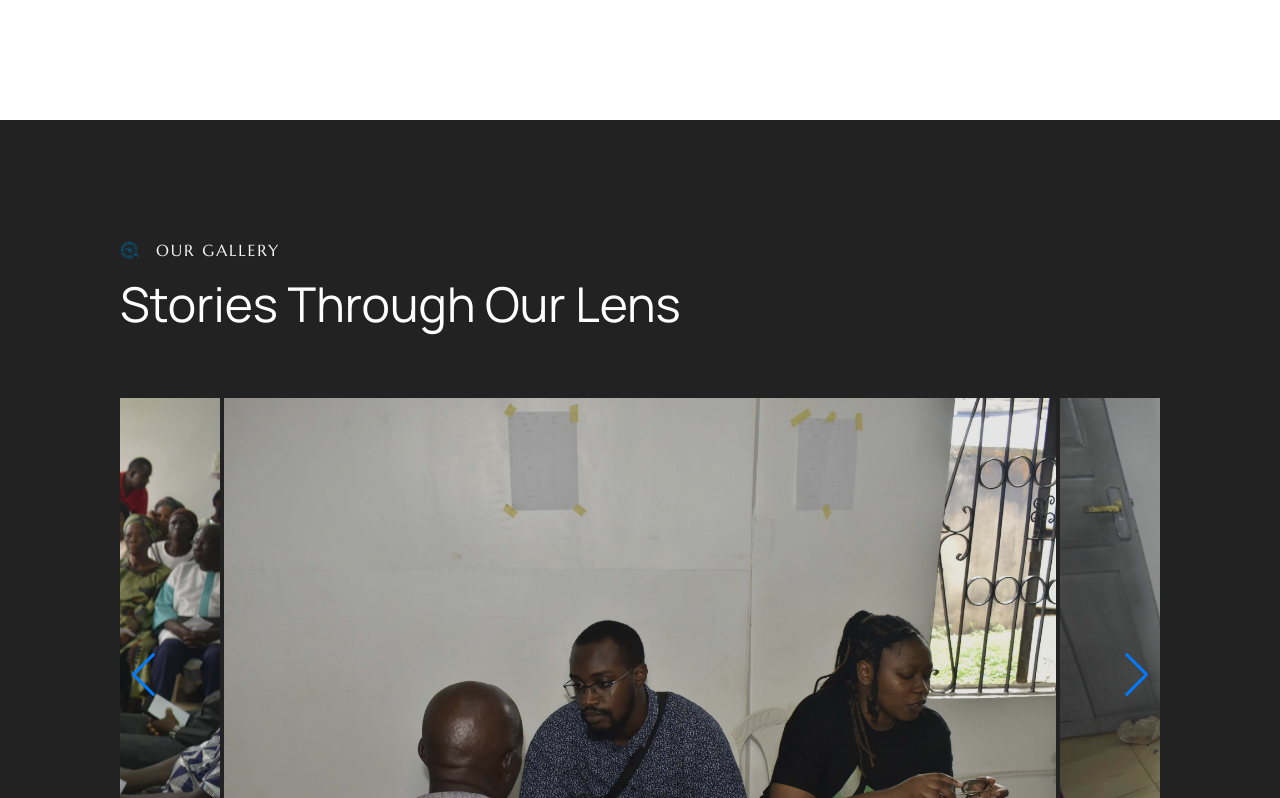
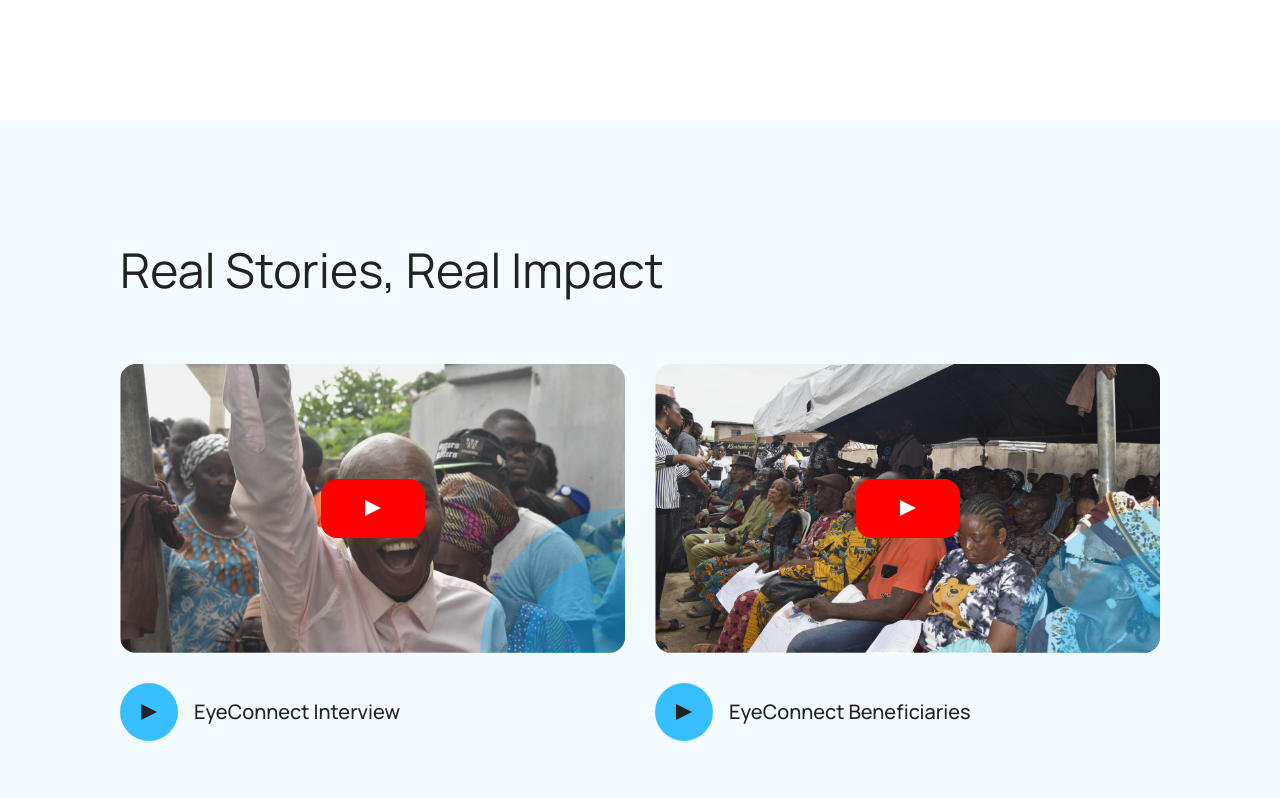
Before and after one commit to codegiyu/eye-connect, a Next.js app: page / in a window 1280 px wide. Shown: the part 3282-4080 px from the top of the page. Built offline with nearby package versions, Linux system fonts and the light colour scheme.

Commit message:
feat: stories section added

```diff
--- a/app/globals.css
+++ b/app/globals.css
@@ -84,6 +84,7 @@
   --breakpoint-xl: 1280px;
   --breakpoint-1440: 1440px;
   --breakpoint-2xl: 1536px;
+
   --color-primary: #0AB1FF;
   --color-primary-dark: #00628F;
   --color-primary-light: #47C5FF;
@@ -95,6 +96,8 @@
   --color-gray-text: #707070;
   --color-gray-border: #E2E2E2;
   --color-variant-bg: #D6F2FF;
+  --color-youtube-red: #FF0000;
+
   --font-manrope: 'Manrope', sans-serif;
   --font-marcel: 'Marcellus', serif;
 }
@@ -192,6 +195,16 @@
     background: linear-gradient(90deg, rgba(0,0,0,0.05), rgba(0,0,0,0.05)), url('../public/images/clinton.jpg');
     background-size: cover;
     background-position: top center;
+  }
+  .bg-interview {
+    background: linear-gradient(90deg, rgba(0,0,0,0.05), rgba(0,0,0,0.05)), url('../public/images/interview.jpg');
+    background-size: cover;
+    background-position: center center;
+  }
+  .bg-beneficiaries {
+    background: linear-gradient(90deg, rgba(0,0,0,0.05), rgba(0,0,0,0.05)), url('../public/images/beneficiaries.jpg');
+    background-size: cover;
+    background-position: bottom center;
   }
 
   /* Gallery Images */
--- a/app/layout.tsx
+++ b/app/layout.tsx
@@ -7,6 +7,7 @@ export const metadata: Metadata = {
     'Bringing accessible, affordable, and sustainable eye care to underserved communities\
     through AI-powered telemedicine, community-led outreach, and recycled eyewear\
     solutions.',
+  keywords: ['eye', 'eyeconnect', 'eye-connect', 'eye connect', 'telemedicine', 'eye care'],
   robots: 'index, follow, max-image-preview:large',
   authors: [
     {
--- a/app/page.tsx
+++ b/app/page.tsx
@@ -3,6 +3,7 @@ import { AboutUs } from '@/components/sections/home/AboutUs';
 import { OurCofounders } from '@/components/sections/home/Cofounders';
 import { Gallery } from '@/components/sections/home/Gallery';
 import { OurServices } from '@/components/sections/home/Services';
+import { Stories } from '@/components/sections/home/Stories';
 
 export default function Home() {
   return (
@@ -10,6 +11,7 @@ export default function Home() {
       <AboutUs />
       <OurServices />
       <OurCofounders />
+      <Stories />
       <Gallery />
     </MainLayout>
   );
--- a/components/atoms/ZenButton.tsx
+++ b/components/atoms/ZenButton.tsx
@@ -124,7 +124,12 @@ const ZenButton = forwardRef<HTMLButtonElement, ZenButtonProps>(
     return (
       <>
         {href && !disabled ? (
-          <Link href={href} onClick={() => props.onClick?.()} className={fullWrapClassName}>
+          <Link
+            href={href}
+            target="_blank"
+            rel="noreferrer noopener"
+            onClick={() => props.onClick?.()}
+            className={fullWrapClassName}>
             {mainEl}
           </Link>
         ) : (
--- a/components/general/ColouredRings.tsx
+++ b/components/general/ColouredRings.tsx
@@ -7,8 +7,8 @@ export const ColouredRings = ({ side = 'left' }: ColouredRingsProps) => {
     <div
       className={`h-full aspect-square absolute bottom-0 translate-y-1/2
       ${side === 'left' ? 'left-0 -translate-x-1/2' : 'right-0 translate-x-1/2'}`}>
-      <div className="w-full h-full rounded-full bg-primary/30 hover:bg-primary/50 grid place-items-center transition-all duration-1000 ease-in-out">
-        <div className="w-7/10 aspect-square rounded-full bg-primary/30 hover:bg-primary/65 transition-all duration-1000 ease-in-out" />
+      <div className="w-full h-full rounded-full bg-primary/30 group-hover:bg-primary/50 grid place-items-center transition-all duration-1000 ease-in-out">
+        <div className="w-7/10 aspect-square rounded-full bg-primary/30 group-hover:bg-primary/65 transition-all duration-1000 ease-in-out" />
       </div>
     </div>
   );
--- /dev/null
+++ b/components/general/PlayCircle.tsx
@@ -0,0 +1,15 @@
+import { cn } from '@/lib/utils';
+
+export interface PlayCircleProps {
+  className: string; // width, bg, triangle-size and color
+}
+
+export const PlayCircle = ({ className }: PlayCircleProps) => {
+  return (
+    <div className={cn('aspect-square rounded-full grid place-items-center', className)}>
+      <svg width="1em" height="1em" viewBox="0 0 24 24">
+        <polygon points="0,0 24,12 0,24" fill="currentColor" />
+      </svg>
+    </div>
+  );
+};
--- a/components/sections/home/Services.tsx
+++ b/components/sections/home/Services.tsx
@@ -4,7 +4,7 @@ import { EyeLogo } from '@/components/icons';
 
 export const OurServices = () => {
   return (
-    <section id="services" className="zen-container bg-variant-bg py-[7.5rem]">
+    <section id="services" className="zen-container bg-variant-bg/80 py-[7.5rem]">
       <div className="w-full grid gap-10 lg:gap-16 extra-padding-container">
         <div className="w-full flex items-center justify-between gap-5">
           <SectionHeading title="Innovative Eye Care for All" subtitle="Our Services" />
--- /dev/null
+++ b/components/sections/home/Stories.tsx
@@ -0,0 +1,72 @@
+// import { ZenButton } from '@/components/atoms/ZenButton';
+import { GhostButton } from '@/components/atoms/GhostButton';
+import { ColouredRings } from '@/components/general/ColouredRings';
+import { PlayCircle } from '@/components/general/PlayCircle';
+import { SectionHeading } from '@/components/general/SectionHeading';
+
+export const Stories = () => {
+  return (
+    <section id="stories" className="zen-container bg-variant-bg/30 py-[7.5rem]">
+      <div className="w-full grid gap-10 lg:gap-16 extra-padding-container">
+        <div className="w-full flex items-center justify-between gap-5">
+          <SectionHeading title="Real Stories, Real Impact" />
+          {/* <ZenButton variant="secondary" text="See All" wrapClassName="hidden lg:block" /> */}
+        </div>
+
+        <div className="w-full grid lg:grid-cols-2 items-stretch gap-12 lg:gap-[1.875rem]">
+          {stories.map((item, idx) => (
+            <Story key={idx} {...item} />
+          ))}
+        </div>
+
+        <div className="w-full flex lg:hidden justify-end">
+          {/* <ZenButton variant="secondary" text="See All" /> */}
+        </div>
+      </div>
+    </section>
+  );
+};
+
+type StoryProps = {
+  title: string;
+  // text: string;
+  imgClass: string;
+  videoLink: string;
+};
+
+const Story = ({ title, imgClass, videoLink }: StoryProps) => {
+  return (
+    <div className="w-full grid gap-6 lg:gap-[1.875rem]">
+      <GhostButton href={videoLink} className="w-full">
+        <div
+          className={`group w-full aspect-[1.75] grid place-items-center rounded-2xl relative overflow-hidden`}>
+          <div
+            className={`w-full h-full ${imgClass} absolute top-1/2 left-1/2 -translate-x-1/2 -translate-y-1/2 group-hover:scale-110 transition-all duration-1000 ease-in-out`}
+          />
+          <PlayCircle className="w-[6.5rem] aspect-video scale-0 md:scale-100 rounded-2xl bg-youtube-red text-base text-white relative z-[3] transition-all duration-500 ease-linear group-hover:rounded-full group-hover:w-[3rem] md:group-hover:w-[4rem] group-hover:aspect-square group-hover:scale-100" />
+          <ColouredRings side="right" />
+        </div>
+      </GhostButton>
+
+      <GhostButton href={videoLink}>
+        <div className="w-fit flex items-center gap-4">
+          <PlayCircle className="w-[2.75rem] md:w-[3.625rem] bg-primary/80 text-base text-dark-secondary" />
+          <h4 className="typo-h6 text-dark-secondary">{title}</h4>
+        </div>
+      </GhostButton>
+    </div>
+  );
+};
+
+const stories: StoryProps[] = [
+  {
+    title: 'EyeConnect Interview',
+    videoLink: 'https://youtu.be/dCE-ol4i2Nc',
+    imgClass: 'bg-interview',
+  },
+  {
+    title: 'EyeConnect Beneficiaries',
+    videoLink: 'https://youtu.be/3C1x8m0D3I8',
+    imgClass: 'bg-beneficiaries',
+  },
+];
```
Also changed, not shown: public/images/beneficiaries.jpg (added), public/images/interview.jpg (added).
